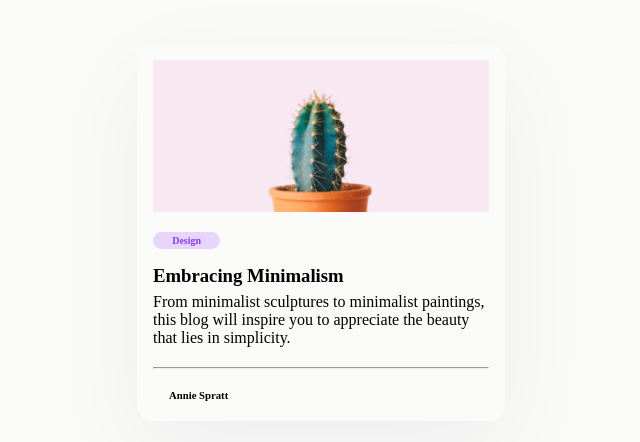
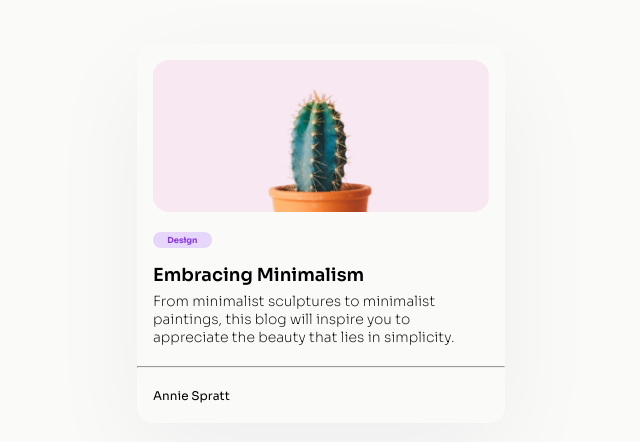
Before and after one commit to omartrese/Minimal-Card, a plain HTML site: page index.html in a window 1280 px wide. Shown: the part 120-562 px from the top of the page, without its empty margins (319-959 px from the left). Drawn offline with Linux system fonts and the light colour scheme.

Commit message:
card style finished

```diff
--- a/index.html
+++ b/index.html
@@ -15,10 +15,10 @@
                 <img src="cactus.jpg" alt="cactus">
             </header>
 
-            <main>
-                <header id="tag">
+
+            <nav id="tag">
                 <h5>Design</h5>
-                </header>
+            </nav>
 
 
             <section>
@@ -28,13 +28,14 @@
                     beauty that lies in simplicity.
                 </p>
             </section>
-
+        </div>
         <hr style="width: 100%;">
+        <div>
 
             <footer>
-                    <h6 style="margin-inline: 16px;">Annie Spratt</h6>
+                <p>Annie Spratt</p>
             </footer>
-            </main>
+
         </div>
     </section>
 </body>
--- a/style.css
+++ b/style.css
@@ -1,6 +1,12 @@
+@import url('https://fonts.googleapis.com/css2?family=Sora:wght@100..800&display=swap');
+
 * {
     margin: 0;
     box-sizing: border-box;
+}
+
+:root {
+    --card-width: 368px;
 }
 
 body {
@@ -13,7 +19,7 @@ body {
 
 .card {
     margin-top: 164px;
-    width: 368px;
+    width: var(--card-width);
     box-shadow: 0px 30px 100px 0px rgba(17, 23, 41, 0.05);
     border-radius: 16px;
 }
@@ -25,26 +31,47 @@ body {
 .card #image img {
     width: 336px;
     margin-block: 16px;
+    border-radius: 16px;
 }
 
-.card main header  {
-    width: 20%;
+.card #tag  {
+    width: 17.5%;
     padding-block: 3px;
-    padding-inline: 10px;
     display: flex;
     justify-content: center;
     align-items: center;
+    text-align: center;
     background-color: #E6D6FC;
     color: #883AE1;
-    font-size: 12px;
+    font-size: 10px;
+    font-family: "Sora", sans-serif;
     border-radius: 16px;
     margin-bottom: 16px;
 }
 
-.card main section {
+.card section {
     margin-bottom: 20px;
+    font-family: "Sora", sans-serif;
 }
 
-.card main footer {
+.card section h3 {
+    font-size: 18px;
+    font-weight: 600;
+}
+.card section p {
+    font-size: 14px;
+    font-weight: 200;
+}
+
+.card hr {
+    color: #FAFAF9;
+    width: var(--card-width);
+}
+
+.card footer {
     margin-block: 20px;
+    padding-left: 16px;
+    font-size: 12px;
+    font-family: "Sora", sans-serif;
+    font-weight: normal;
 }
```
Lines whose indentation alone changed are shown as unchanged.
